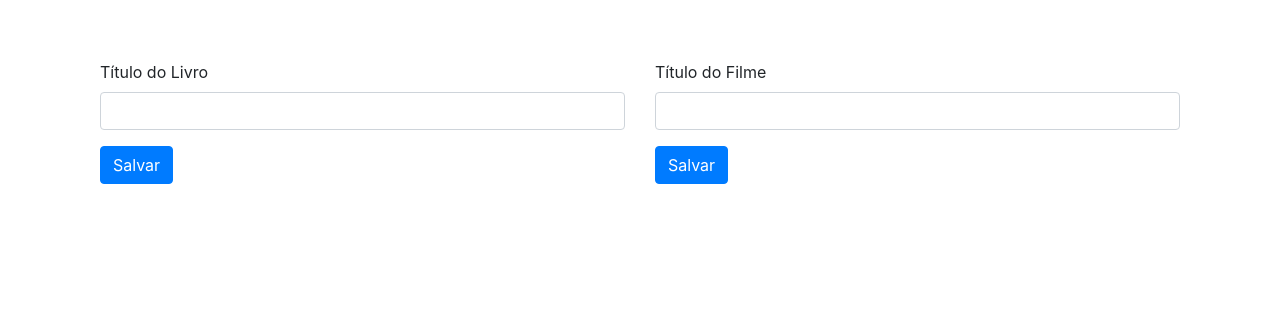
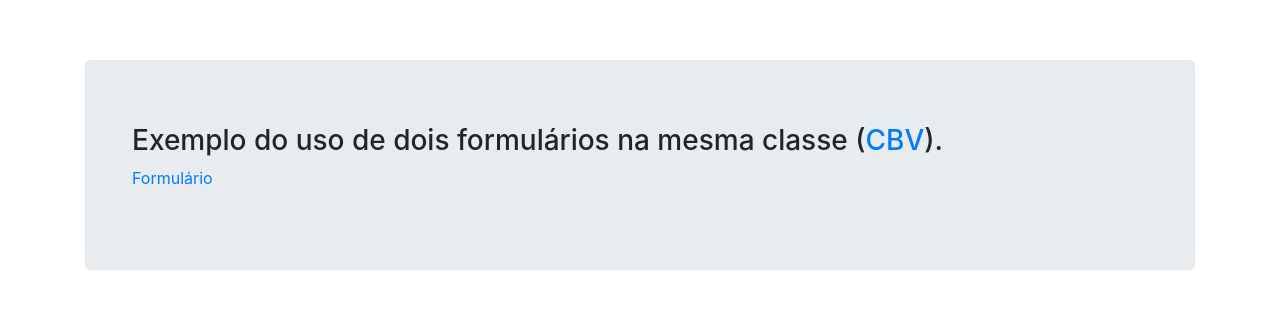
Before and after one commit to rg3915/cbv-with-two-forms, a Django app: page / in a window 1280 px wide. Shown: the top 309 px of the page. Run offline with Django 3.2, Linux system fonts and the light colour scheme; parts of the project's set-up code (start-up, migrations or seed data) failed here and were passed over; some libraries are stand-ins or nearby versions.

Commit message:
Adicionando forms.

```diff
--- a/myproject/core/templates/index.html
+++ b/myproject/core/templates/index.html
@@ -2,43 +2,12 @@
 
 {% block content %}
 
-<div class="container-fluid">
-  <div class="row">
-
-    <div class="col-md-6">
-
-      <form role="form">
-        <div class="form-group">
-
-          <label for="titleBook">
-            Título do Livro
-          </label>
-          <input type="email" class="form-control" id="titleBook" />
-        </div>
-        <button type="submit" class="btn btn-primary">
-          Salvar
-        </button>
-      </form>
-
-    </div>
-
-    <div class="col-md-6">
-
-      <form role="form">
-        <div class="form-group">
-
-          <label for="titleMovie">
-            Título do Filme
-          </label>
-          <input type="email" class="form-control" id="titleMovie" />
-        </div>
-        <button type="submit" class="btn btn-primary">
-          Salvar
-        </button>
-      </form>
-
-    </div>
-
+<div class="jumbotron">
+  <div class="container">
+    <h3>Exemplo do uso de dois formulários na mesma classe (<a href="http://ccbv.co.uk/" target="_blank">CBV</a>).</h3>
+    <p>
+      <a href="{% url 'core:add' %}">Formulário</a>
+    </p>
   </div>
 </div>
 
--- a/myproject/core/urls.py
+++ b/myproject/core/urls.py
@@ -7,4 +7,5 @@ app_name = 'core'
 
 urlpatterns = [
     path('', v.Index.as_view(), name='index'),
+    path('add/', v.BookCreate.as_view(), name='add'),
 ]
--- a/myproject/core/views.py
+++ b/myproject/core/views.py
@@ -1,7 +1,14 @@
 from django.shortcuts import render
-from django.views.generic import TemplateView
+from django.views.generic import TemplateView, CreateView
 from .models import Book, Movie
+from .forms import BookForm
 
 
 class Index(TemplateView):
     template_name = 'index.html'
+
+
+class BookCreate(CreateView):
+    model = Book
+    form_class = BookForm
+    template_name = 'form.html'
```
Also changed, not shown: myproject/core/forms.py (+9 -0 lines), myproject/core/templates/form.html (added, +45 -0 lines).
